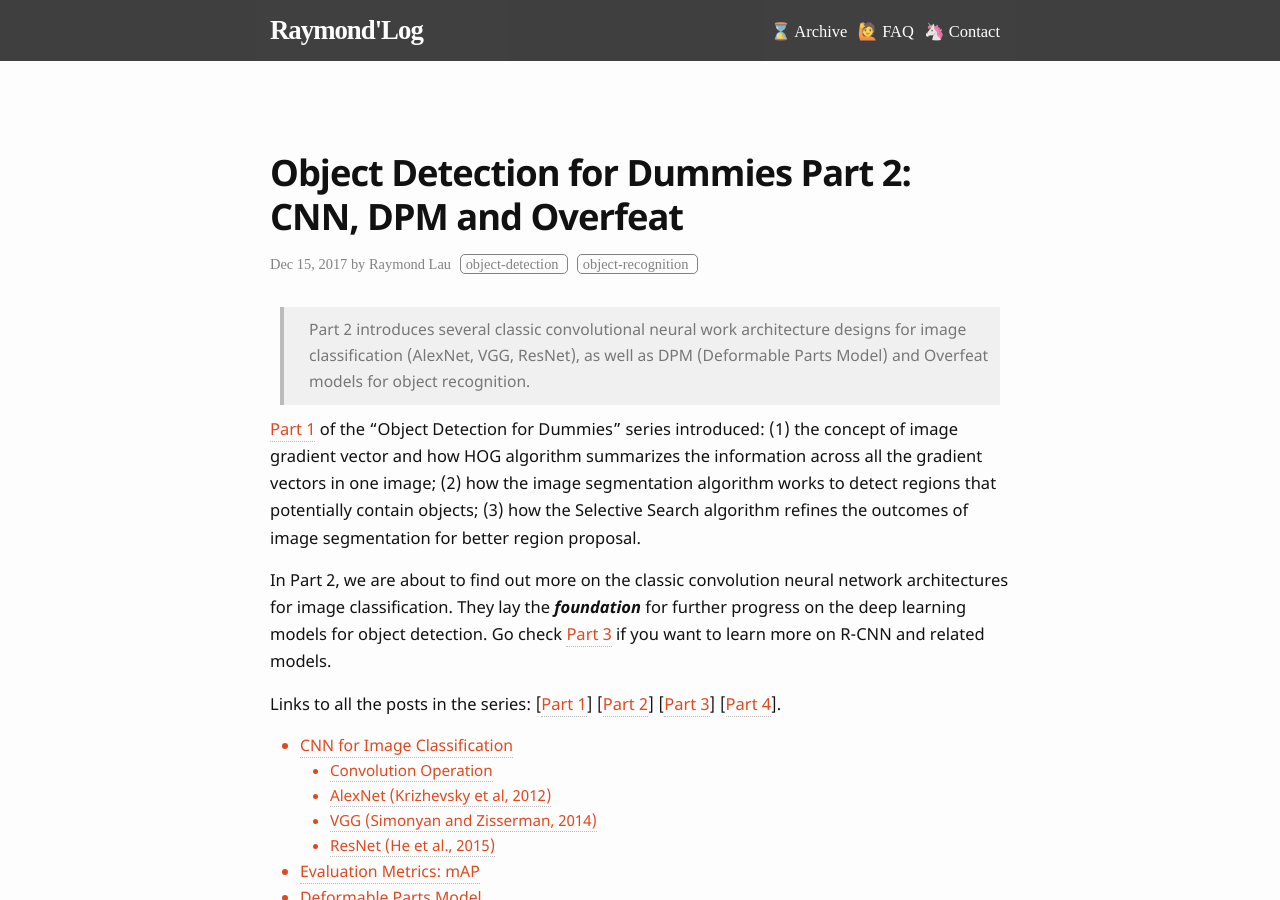
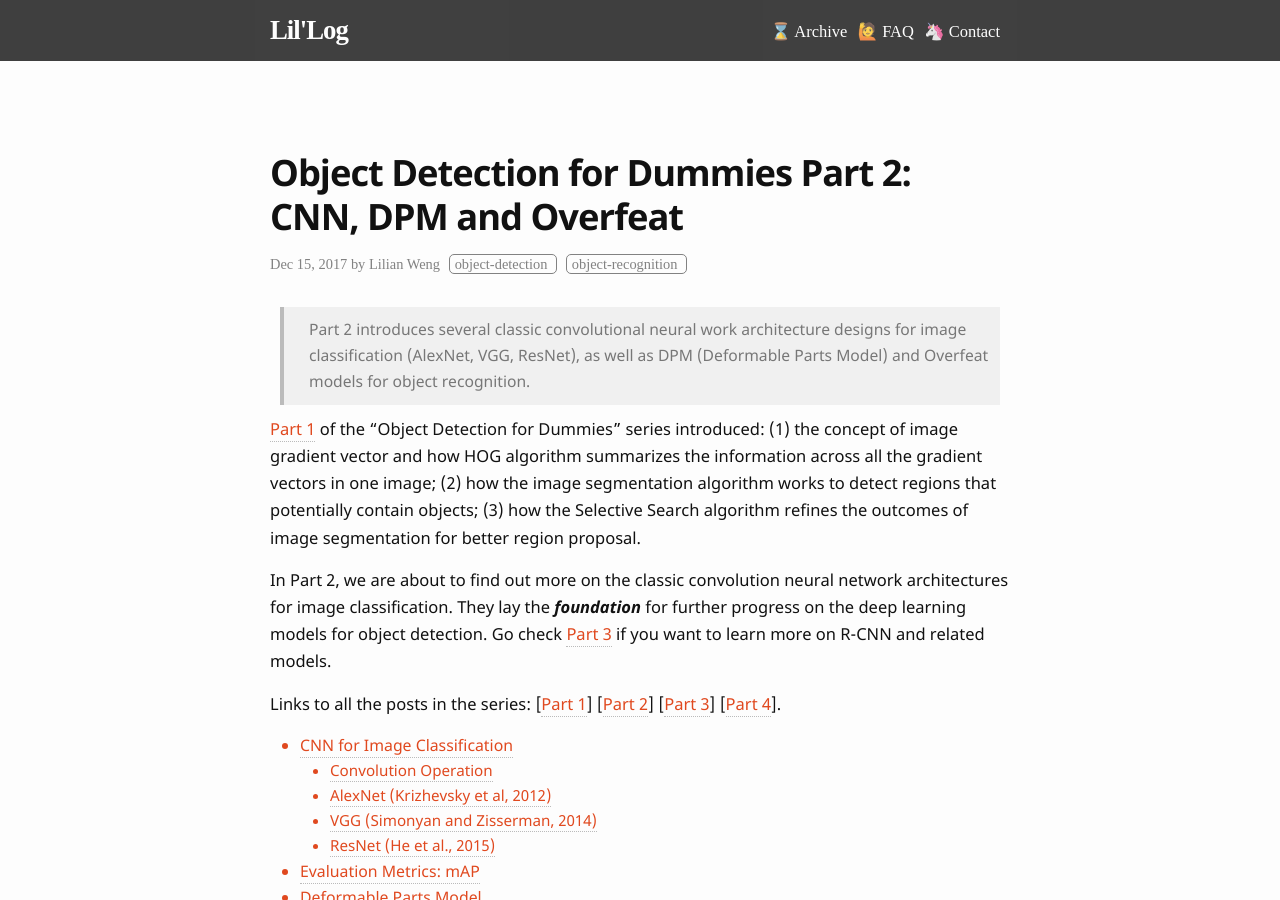
Before and after one commit to HappyRaymond/raymond-log, a Jekyll site: the page built from _posts/2017-12-15-object-recognition-for-dummies-part-2.md, in a window 1280 px wide and 900 px high. Built offline with Jekyll 4.4.1, drawn with Linux system fonts in a browser that asks for light colours; some web fonts are replaced; formulas are drawn with MathJax 3; comment, search, counter and statistics services are not loaded.

Commit message:
Update _config.yml

```diff
--- a/_config.yml
+++ b/_config.yml
@@ -1,10 +1,10 @@
-title: Raymond'Log
-name: "Raymond's Tech Blog"
-author: Raymond Lau
-twitter_username: raymond-log
-baseurl: "/raymond-log"
+title: Lil'Log
+name: "Lilian's Tech Blog"
+author: Lilian Weng
+twitter_username: lilianweng
+baseurl: "/lil-log"
 description: Document my learning notes.
-profile_url: "http://HappyRaymond.github.io"
+profile_url: "http://lilianweng.github.io"
 
 # Build settings
 markdown: kramdown
```
